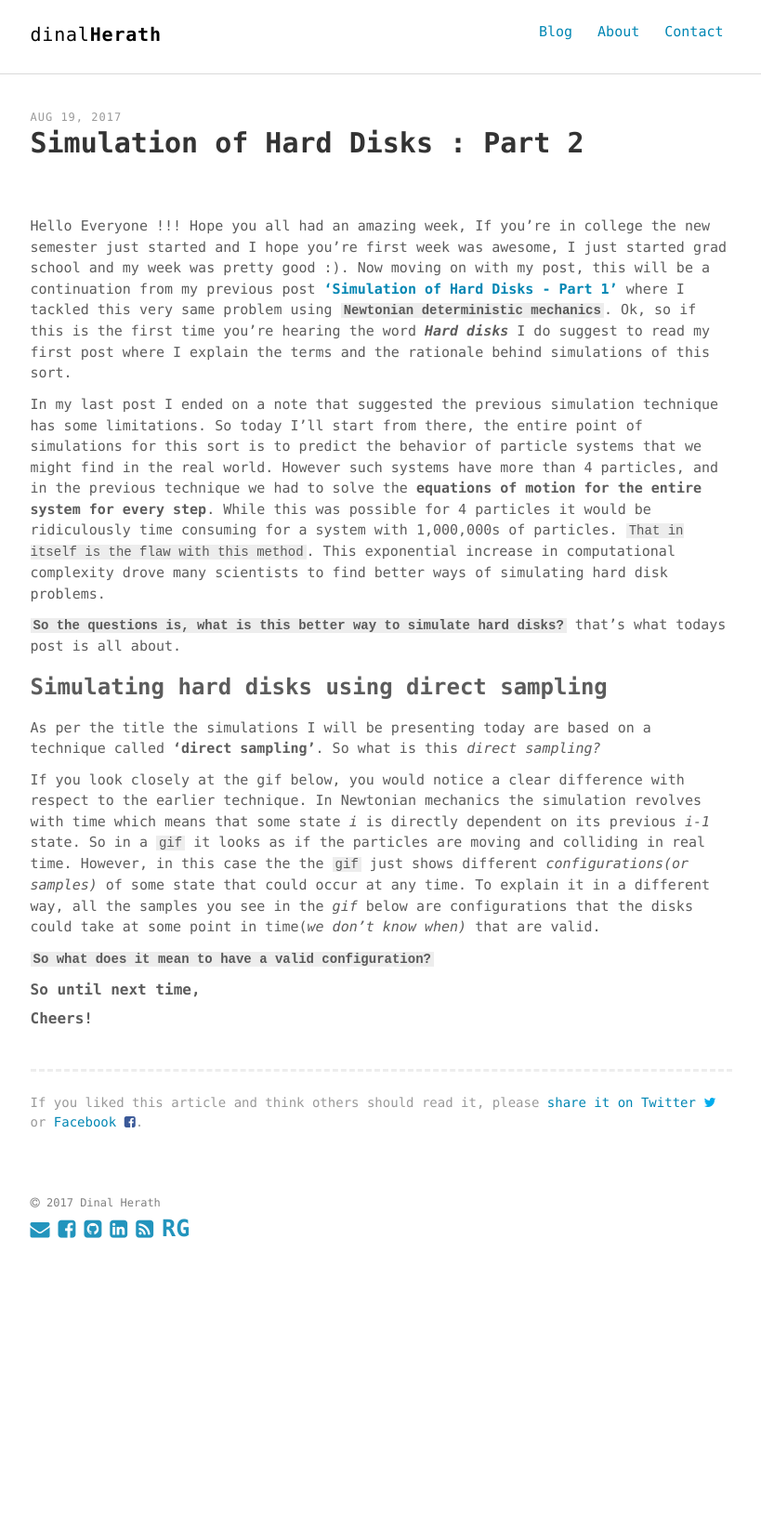
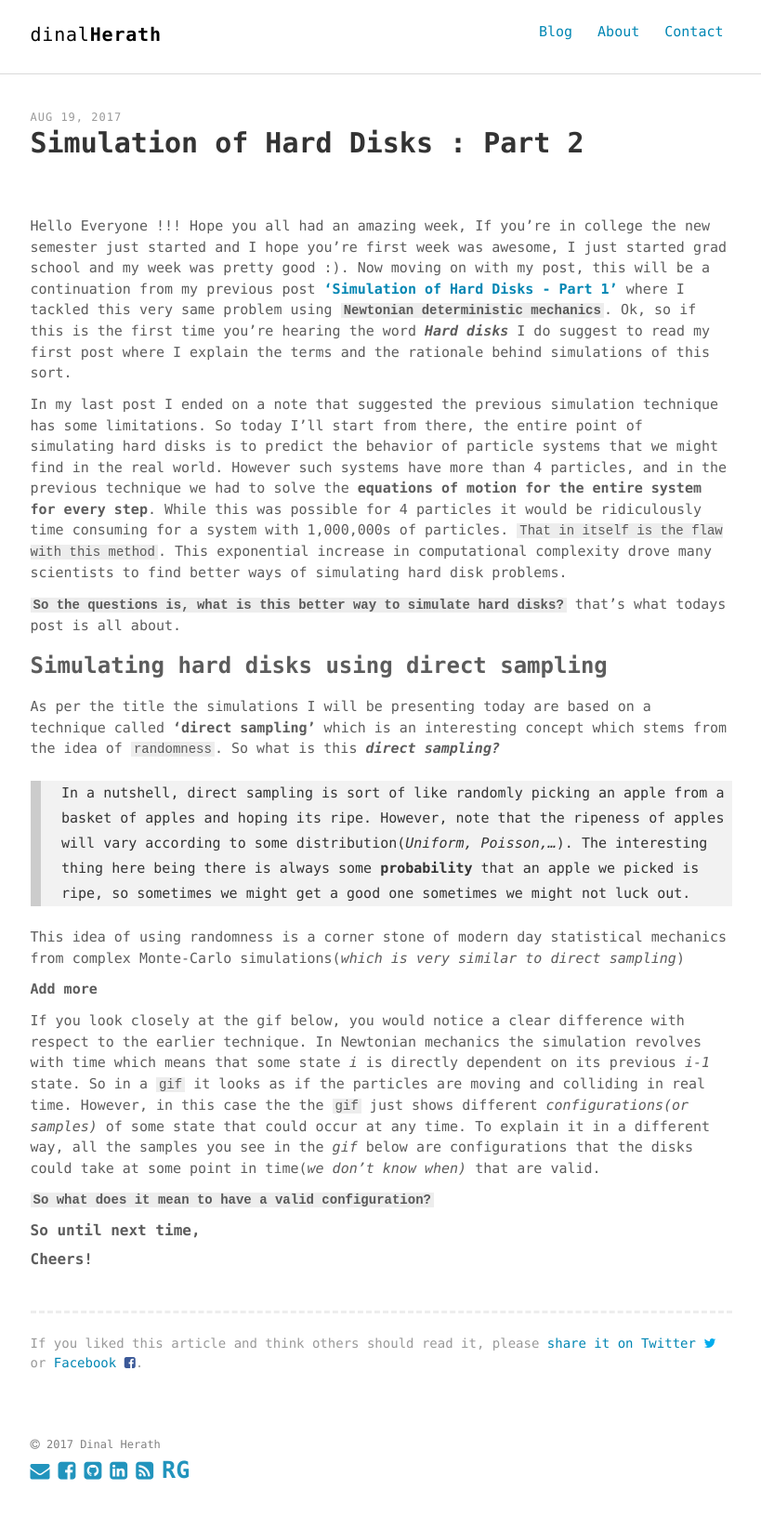
Before and after one commit to dherath/dherath.github.io, a Jekyll site: the page built from _posts/2017-08-19-hard-disks-2.md, in a window 1280 px wide. Shown: the whole page at 93% size, without its empty margins (230-1049 px from the left). Built offline with Jekyll 4.4.1, drawn with Linux system fonts in a browser that asks for light colours; before the commit the page ends 1386 px from its top, so only the background shows below that.

Commit message:
post 5: method sections started

```diff
--- a/_posts/2017-08-19-hard-disks-2.md
+++ b/_posts/2017-08-19-hard-disks-2.md
@@ -5,16 +5,21 @@ comments: false
 description: "post 5"
 keywords: "hard disk, collisions, simulation, computational statistical mechanics, random sampling"
 ---
-Hello Everyone !!! Hope you all had an amazing week, If you're in college the new semester just started and I hope you're first week was awesome, I just started grad school and my week was pretty good :). Now moving on with my post, this will be a continuation from my previous post [**'Simulation of Hard Disks - Part 1'**](https://dherath.github.io/2017/hard-disks-1/) where I tackled this very same problem using **`Newtonian deterministic mechanics`**. Ok, so if this is the first time you're hearing the word _**Hard disks**_ I do suggest to read my first post where I explain the terms and the rationale behind simulations of this sort.
+Hello Everyone !!! Hope you all had an amazing week, If you're in college the new semester just started and I hope you're first week was awesome, I just started grad school and my week was pretty good :). Now moving on with my post, this will be a continuation from my previous post [**'Simulation of Hard Disks - Part 1'**](https://dherath.github.io/2017/hard-disks-1/){:target="blank"} where I tackled this very same problem using **`Newtonian deterministic mechanics`**. Ok, so if this is the first time you're hearing the word _**Hard disks**_ I do suggest to read my first post where I explain the terms and the rationale behind simulations of this sort.
 
-In my last post I ended on a note that suggested the previous simulation technique has some limitations. So today I'll start from there, the entire point of simulations for this sort is to predict the behavior of particle systems that we might find in the real world. However such systems have more than 4 particles, and in the previous technique we had to solve the **equations of motion for the entire system for every step**. While this was possible for 4 particles it would be ridiculously time consuming for a system with 1,000,000s of particles. `That in itself is the flaw with this method`. This exponential increase in computational complexity drove many scientists to find better ways of simulating hard disk problems.
+In my last post I ended on a note that suggested the previous simulation technique has some limitations. So today I'll start from there, the entire point of simulating hard disks is to predict the behavior of particle systems that we might find in the real world. However such systems have more than 4 particles, and in the previous technique we had to solve the **equations of motion for the entire system for every step**. While this was possible for 4 particles it would be ridiculously time consuming for a system with 1,000,000s of particles. `That in itself is the flaw with this method`. This exponential increase in computational complexity drove many scientists to find better ways of simulating hard disk problems.
 
 **`So the questions is, what is this better way to simulate hard disks?`** that's what todays post is all about.
 
 ### Simulating hard disks using direct sampling
 
-As per the title the simulations I will be presenting today are based on a technique called **'direct sampling'**. So what is this _direct sampling?_
+As per the title the simulations I will be presenting today are based on a technique called **'direct sampling'** which is an interesting concept which stems from the idea of `randomness`. So what is this _**direct sampling?**_
 
+>In a nutshell, direct sampling is sort of like randomly picking an apple from a basket of apples and hoping its ripe.  However, note that the ripeness of apples will vary according to some distribution(_Uniform, Poisson,..._). The interesting thing here being there is always some **probability** that an apple we picked is ripe, so sometimes we might get a good one sometimes we might not luck out.
+
+This idea of using randomness is a corner stone of modern day statistical mechanics from complex Monte-Carlo simulations(_which is very similar to direct sampling_)
+
+**Add more**
 
 
 
```
Also changed, not shown: 2 other files.
